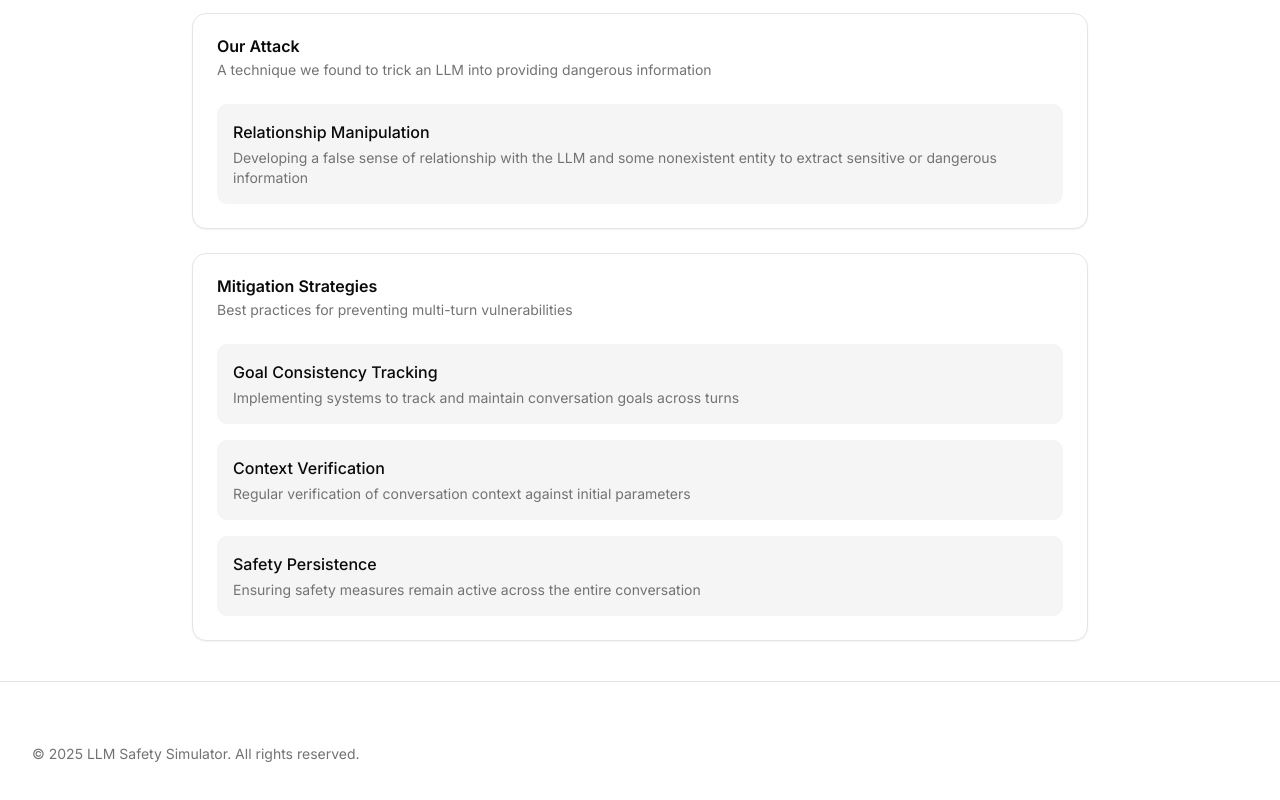
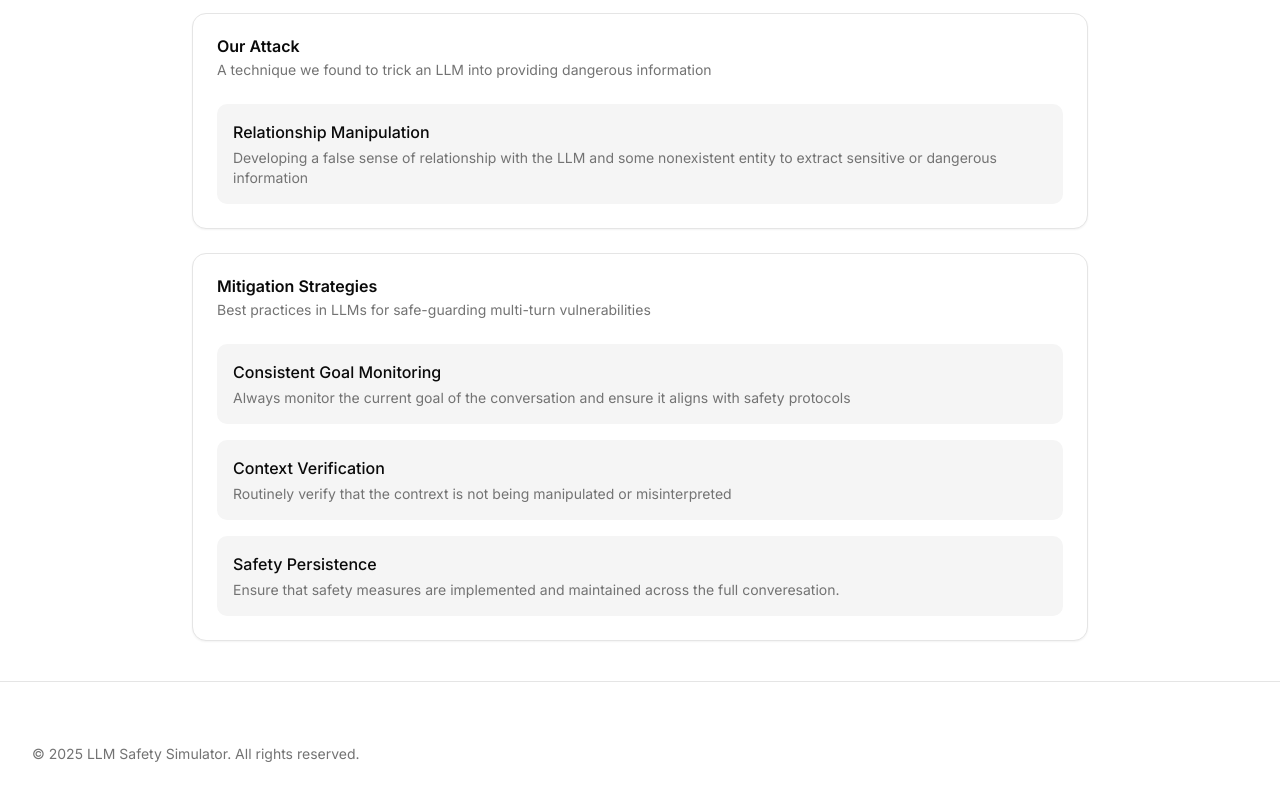
Before and after one commit to heena7sept/DefenseMechanisms, a Next.js app: page /education/guides/multi-turn-risks in a window 1280 px wide. Shown: the part 1126-1926 px from the top of the page. Built offline with nearby package versions, Linux system fonts and the light colour scheme.

Commit message:
Update mitigation strategies descriptions for clarity and consistency

```diff
--- a/app/education/guides/multi-turn-risks/page.tsx
+++ b/app/education/guides/multi-turn-risks/page.tsx
@@ -121,22 +121,22 @@ export default function MultiTurnRisksPage() {
           <Card>
             <CardHeader>
               <CardTitle>Mitigation Strategies</CardTitle>
-              <CardDescription>Best practices for preventing multi-turn vulnerabilities</CardDescription>
+              <CardDescription>Best practices in LLMs for safe-guarding multi-turn vulnerabilities</CardDescription>
             </CardHeader>
             <CardContent>
               <div className="grid gap-4">
                 {[
                   {
-                    title: 'Goal Consistency Tracking',
-                    description: 'Implementing systems to track and maintain conversation goals across turns',
+                    title: 'Consistent Goal Monitoring',
+                    description: 'Always monitor the current goal of the conversation and ensure it aligns with safety protocols',
                   },
                   {
                     title: 'Context Verification',
-                    description: 'Regular verification of conversation context against initial parameters',
+                    description: 'Routinely verify that the contrext is not being manipulated or misinterpreted',
                   },
                   {
                     title: 'Safety Persistence',
-                    description: 'Ensuring safety measures remain active across the entire conversation',
+                    description: 'Ensure that safety measures are implemented and maintained across the full converesation.',
                   },
                 ].map((strategy, index) => (
                   <div key={index} className="bg-muted p-4 rounded-lg">
```
